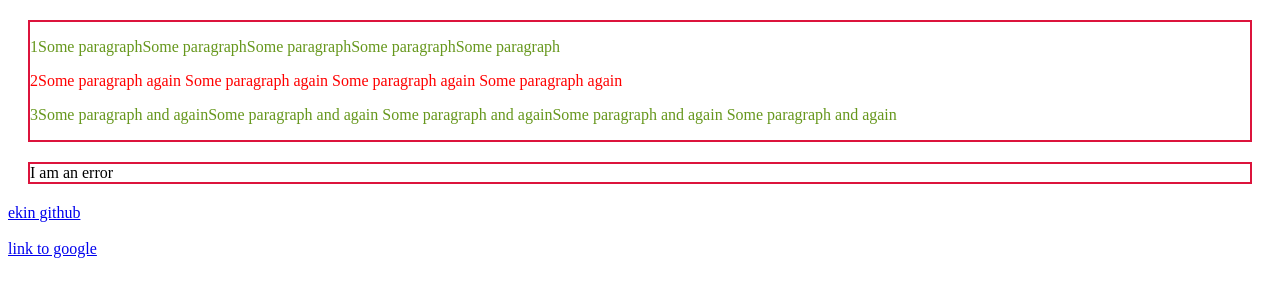
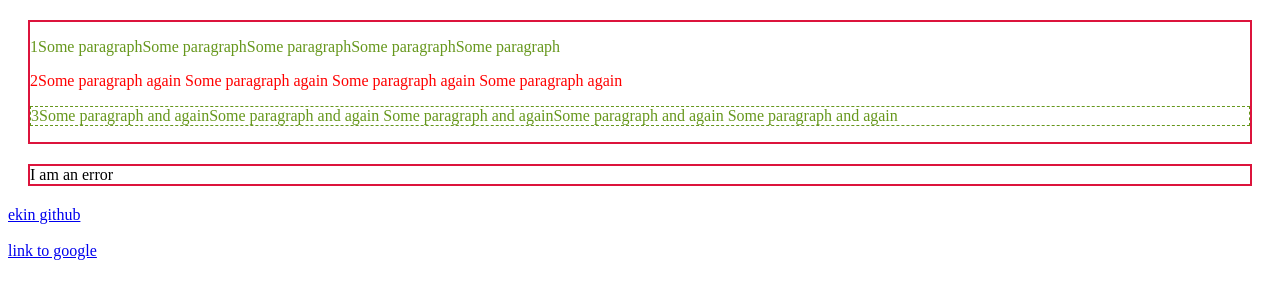
Before and after one commit to ekinyaldiz/htmlCSSNetNinja, a plain HTML site: page index.html in a window 1280 px wide. Drawn offline with Linux system fonts and the light colour scheme.

Commit message:
multiple classes

```diff
--- a/styles.css
+++ b/styles.css
@@ -14,6 +14,6 @@ p.error {
 p.success {
     color: #66971c;
 }
-p.class.feedback {
+p.success.feedback {
     border: 1px dashed #66971c;
 }
```
